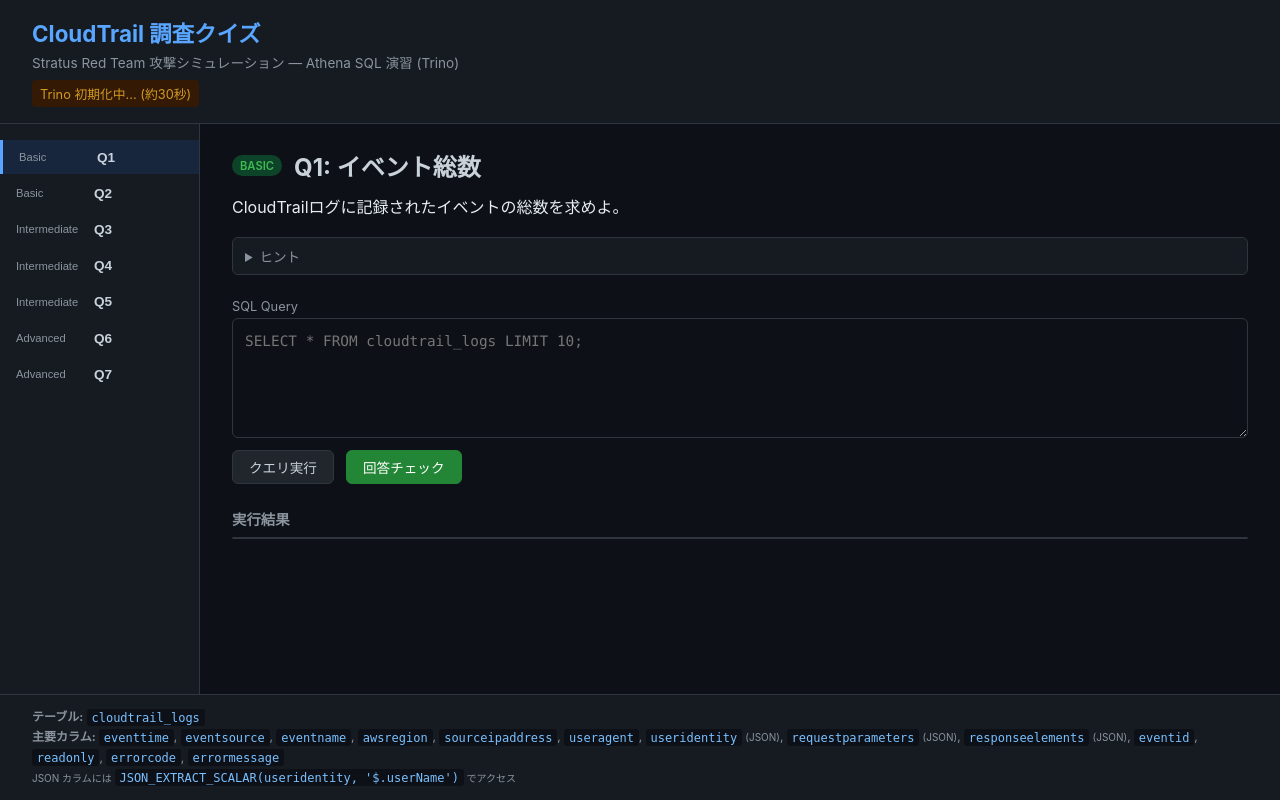
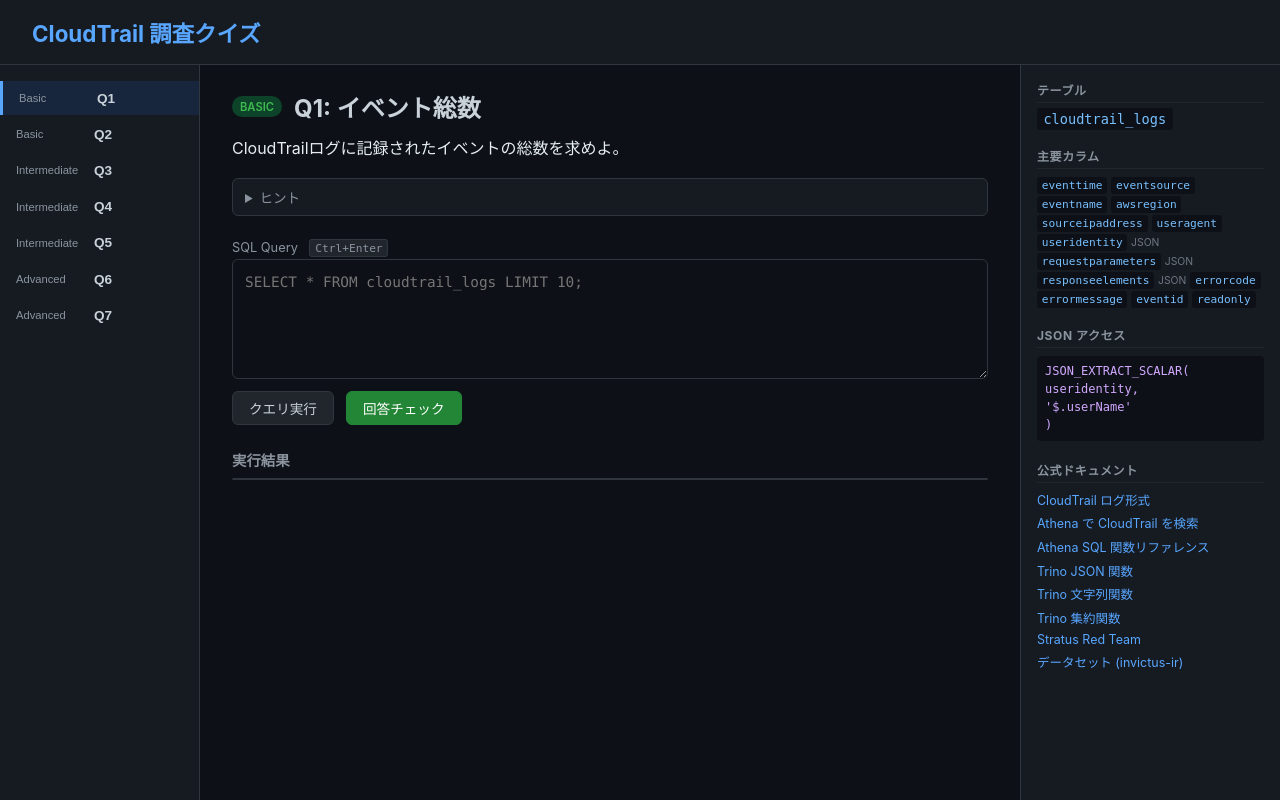
Before and after one commit to Nat-bee/audit-quiz, a Flask app: page / in a window 1280 px wide. Run offline with Flask 3, Linux system fonts and the light colour scheme.

Commit message:
feat(athena-quiz): redesign UI and rewrite README
UI:
- Remove status bar signal
- Remove subtitle
- Move schema reference to right sidebar panel
- Add official documentation links (CloudTrail, Athena, Trino)
- Add useridentity to JSON cell highlighting

README:
- Rewrite in Japanese from user perspective
- Frame as Athena CloudTrail practice environment
- Remove implementation details (Trino/MinIO)

```diff
--- a/app/static/style.css
+++ b/app/static/style.css
@@ -16,17 +16,6 @@
 }
 
 header h1 { font-size: 1.4rem; color: #58a6ff; }
-.subtitle { font-size: 0.85rem; color: #8b949e; margin-top: 0.25rem; }
-
-#status-bar {
-  margin-top: 0.5rem;
-  font-size: 0.8rem;
-  padding: 0.25rem 0.5rem;
-  border-radius: 4px;
-  display: inline-block;
-}
-.status-ready { background: #0d4429; color: #3fb950; }
-.status-init { background: #341a04; color: #d29922; }
 
 main {
   display: flex;
@@ -67,6 +56,7 @@
   flex: 1;
   padding: 1.5rem 2rem;
   overflow-y: auto;
+  min-width: 0;
 }
 
 #quiz-header {
@@ -106,6 +96,15 @@
 
 #editor-area { margin-bottom: 1.5rem; }
 #editor-area label { font-size: 0.8rem; color: #8b949e; display: block; margin-bottom: 0.25rem; }
+#editor-area label kbd {
+  font-size: 0.7rem;
+  background: #21262d;
+  border: 1px solid #30363d;
+  border-radius: 3px;
+  padding: 0.1rem 0.3rem;
+  color: #8b949e;
+  margin-left: 0.5rem;
+}
 
 #sql-input {
   width: 100%;
@@ -193,23 +192,90 @@
   color: #d2a8ff;
 }
 
-footer {
+#reference-panel {
+  width: 260px;
+  min-width: 260px;
   background: #161b22;
-  border-top: 1px solid #30363d;
-  padding: 0.75rem 2rem;
+  border-left: 1px solid #30363d;
+  padding: 1rem;
+  overflow-y: auto;
+  font-size: 0.8rem;
 }
 
-.schema-ref {
+.ref-section {
+  margin-bottom: 1.25rem;
+}
+
+.ref-section h4 {
   font-size: 0.75rem;
   color: #8b949e;
-  line-height: 1.6;
+  text-transform: uppercase;
+  letter-spacing: 0.05em;
+  margin-bottom: 0.5rem;
+  border-bottom: 1px solid #21262d;
+  padding-bottom: 0.25rem;
 }
-.schema-ref code {
+
+.ref-table-name {
+  color: #79c0ff;
+  background: #0d1117;
+  padding: 0.2rem 0.4rem;
+  border-radius: 3px;
+  font-size: 0.85rem;
+}
+
+.ref-columns {
+  list-style: none;
+  display: flex;
+  flex-wrap: wrap;
+  gap: 0.25rem;
+}
+
+.ref-columns li code {
   color: #79c0ff;
   background: #0d1117;
   padding: 0.1rem 0.3rem;
   border-radius: 3px;
+  font-size: 0.7rem;
+}
+
+.ref-columns li small {
+  color: #6e7681;
+  font-size: 0.65rem;
+}
+
+.ref-example {
+  display: block;
+  color: #d2a8ff;
+  background: #0d1117;
+  padding: 0.4rem 0.5rem;
+  border-radius: 4px;
   font-size: 0.75rem;
+  line-height: 1.5;
+}
+
+.ref-links {
+  list-style: none;
+}
+
+.ref-links li {
+  margin-bottom: 0.35rem;
+}
+
+.ref-links a {
+  color: #58a6ff;
+  text-decoration: none;
+  font-size: 0.78rem;
+}
+
+.ref-links a:hover {
+  text-decoration: underline;
+}
+
+@media (max-width: 1024px) {
+  #reference-panel {
+    display: none;
+  }
 }
 
 @media (max-width: 768px) {
--- a/app/templates/index.html
+++ b/app/templates/index.html
@@ -9,8 +9,6 @@
 <body>
   <header>
     <h1>CloudTrail 調査クイズ</h1>
-    <p class="subtitle">Stratus Red Team 攻撃シミュレーション — Athena SQL 演習 (Trino)</p>
-    <div id="status-bar"></div>
   </header>
 
   <main>
@@ -36,7 +34,7 @@
       </details>
 
       <div id="editor-area">
-        <label for="sql-input">SQL Query</label>
+        <label for="sql-input">SQL Query <kbd>Ctrl+Enter</kbd></label>
         <textarea id="sql-input" spellcheck="false" placeholder="SELECT * FROM cloudtrail_logs LIMIT 10;"></textarea>
         <div id="editor-actions">
           <button id="btn-run" onclick="runQuery()">クエリ実行</button>
@@ -55,20 +53,52 @@
         </div>
       </div>
     </section>
+
+    <aside id="reference-panel">
+      <div class="ref-section">
+        <h4>テーブル</h4>
+        <code class="ref-table-name">cloudtrail_logs</code>
+      </div>
+
+      <div class="ref-section">
+        <h4>主要カラム</h4>
+        <ul class="ref-columns">
+          <li><code>eventtime</code></li>
+          <li><code>eventsource</code></li>
+          <li><code>eventname</code></li>
+          <li><code>awsregion</code></li>
+          <li><code>sourceipaddress</code></li>
+          <li><code>useragent</code></li>
+          <li><code>useridentity</code> <small>JSON</small></li>
+          <li><code>requestparameters</code> <small>JSON</small></li>
+          <li><code>responseelements</code> <small>JSON</small></li>
+          <li><code>errorcode</code></li>
+          <li><code>errormessage</code></li>
+          <li><code>eventid</code></li>
+          <li><code>readonly</code></li>
+        </ul>
+      </div>
+
+      <div class="ref-section">
+        <h4>JSON アクセス</h4>
+        <code class="ref-example">JSON_EXTRACT_SCALAR(<br>  useridentity,<br>  '$.userName'<br>)</code>
+      </div>
+
+      <div class="ref-section">
+        <h4>公式ドキュメント</h4>
+        <ul class="ref-links">
+          <li><a href="https://docs.aws.amazon.com/awscloudtrail/latest/userguide/cloudtrail-log-file-examples.html" target="_blank">CloudTrail ログ形式</a></li>
+          <li><a href="https://docs.aws.amazon.com/athena/latest/ug/cloudtrail-logs.html" target="_blank">Athena で CloudTrail を検索</a></li>
+          <li><a href="https://docs.aws.amazon.com/athena/latest/ug/presto-functions.html" target="_blank">Athena SQL 関数リファレンス</a></li>
+          <li><a href="https://trino.io/docs/current/functions/json.html" target="_blank">Trino JSON 関数</a></li>
+          <li><a href="https://trino.io/docs/current/functions/string.html" target="_blank">Trino 文字列関数</a></li>
+          <li><a href="https://trino.io/docs/current/functions/aggregate.html" target="_blank">Trino 集約関数</a></li>
+          <li><a href="https://stratus-red-team.cloud/" target="_blank">Stratus Red Team</a></li>
+          <li><a href="https://github.com/invictus-ir/aws_dataset" target="_blank">データセット (invictus-ir)</a></li>
+        </ul>
+      </div>
+    </aside>
   </main>
-
-  <footer>
-    <div class="schema-ref">
-      <strong>テーブル:</strong> <code>cloudtrail_logs</code><br>
-      <strong>主要カラム:</strong>
-      <code>eventtime</code>, <code>eventsource</code>, <code>eventname</code>,
-      <code>awsregion</code>, <code>sourceipaddress</code>, <code>useragent</code>,
-      <code>useridentity</code> <small>(JSON)</small>,
-      <code>requestparameters</code> <small>(JSON)</small>, <code>responseelements</code> <small>(JSON)</small>,
-      <code>eventid</code>, <code>readonly</code>, <code>errorcode</code>, <code>errormessage</code><br>
-      <small>JSON カラムには <code>JSON_EXTRACT_SCALAR(useridentity, '$.userName')</code> でアクセス</small>
-    </div>
-  </footer>
 
   <script>
     const quizzes = {{ quizzes | tojson }};
@@ -178,7 +208,7 @@
         row.forEach((cell, i) => {
           const td = document.createElement('td');
           td.textContent = cell;
-          if (data.columns[i] === 'requestparameters' || data.columns[i] === 'responseelements') {
+          if (data.columns[i] === 'requestparameters' || data.columns[i] === 'responseelements' || data.columns[i] === 'useridentity') {
             td.classList.add('json-cell');
           }
           tr.appendChild(td);
@@ -196,22 +226,6 @@
       }
     });
 
-    async function checkHealth() {
-      const bar = document.getElementById('status-bar');
-      try {
-        const res = await fetch('/api/health');
-        if (res.ok) {
-          bar.textContent = '準備完了';
-          bar.className = 'status-ready';
-          return;
-        }
-      } catch {}
-      bar.textContent = 'Trino 初期化中... (約30秒)';
-      bar.className = 'status-init';
-      setTimeout(checkHealth, 5000);
-    }
-
-    checkHealth();
     selectQuiz(1);
   </script>
 </body>
```
Also changed, not shown: README.md.
